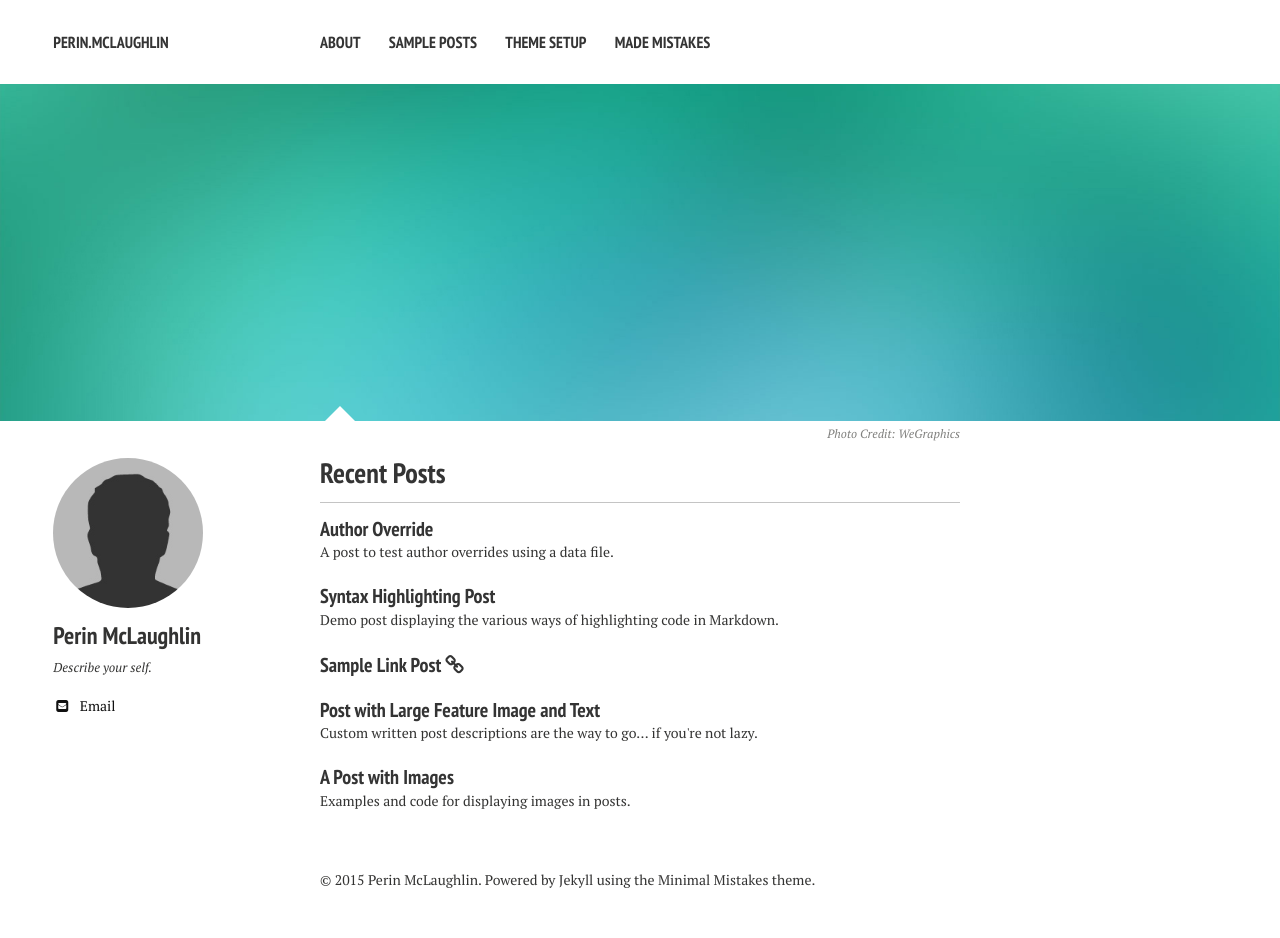
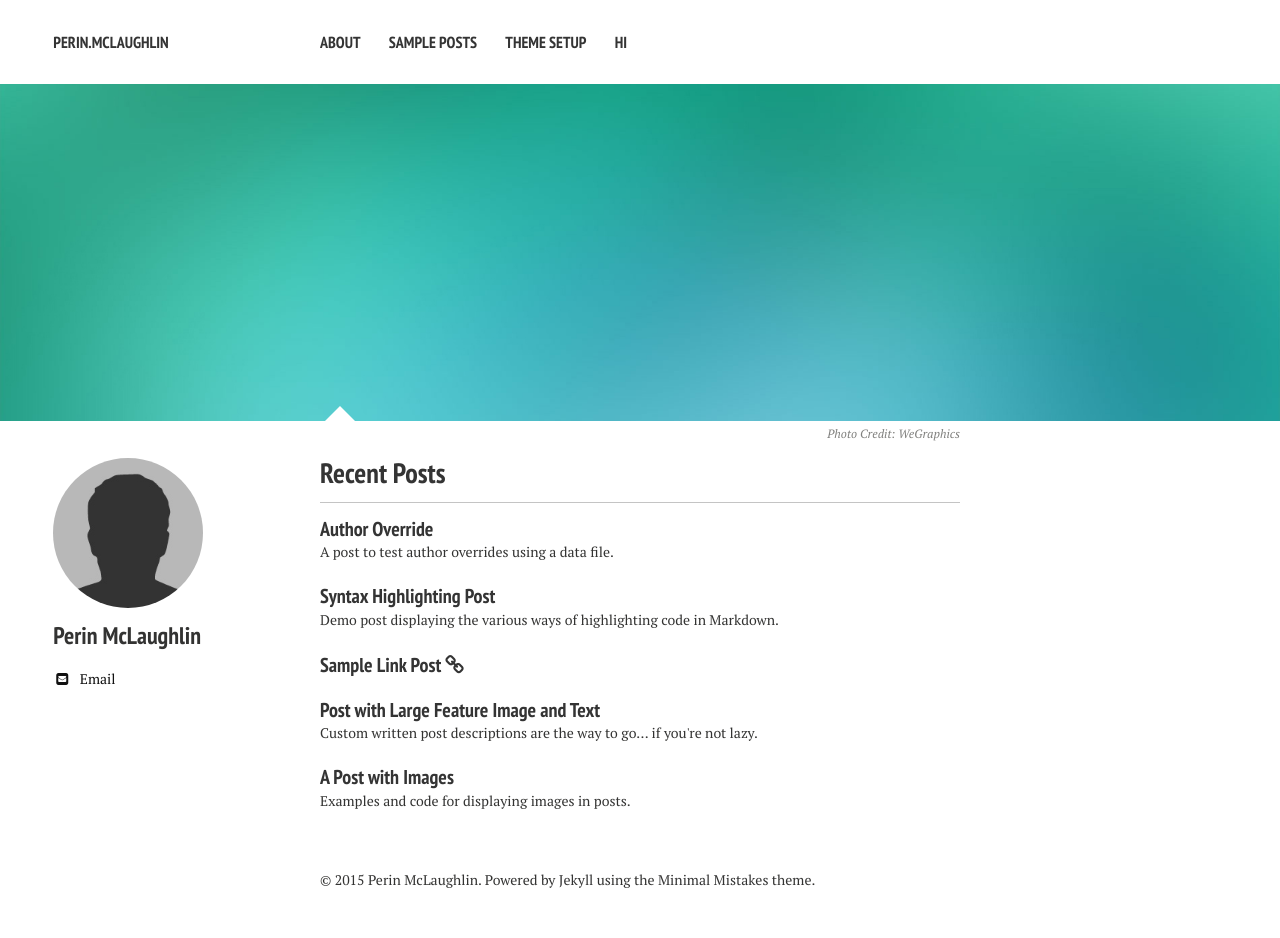
Before and after one commit to perinmclaughlin/perinmclaughlin.github.com, a Jekyll site: the page built from index.md, in a window 1280 px wide. Built offline with Jekyll 4.4.1, drawn with Linux system fonts in a browser that asks for light colours; nearby versions of some CDN libraries.

Commit message:
customize menu

```diff
--- a/_config.yml
+++ b/_config.yml
@@ -28,7 +28,7 @@ kramdown:
 owner:
   name: Perin McLaughlin
   avatar: bio-photo.jpg
-  bio: "Describe your self."
+  bio: ""
   email: perin@bavarianintlprep.com
   disqus-shortname:
   twitter: #username
--- a/_data/navigation.yml
+++ b/_data/navigation.yml
@@ -9,5 +9,5 @@
 - title: Theme Setup
   url: /theme-setup/
 
-- title: Made Mistakes
-  url: http://mademistakes.com
+- title: hi
+  url: /about/
```
Also changed, not shown: 15 other files.
